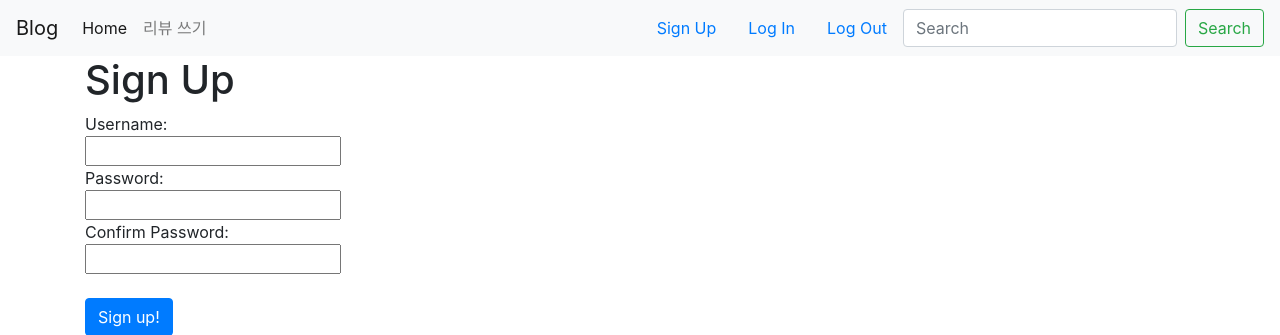
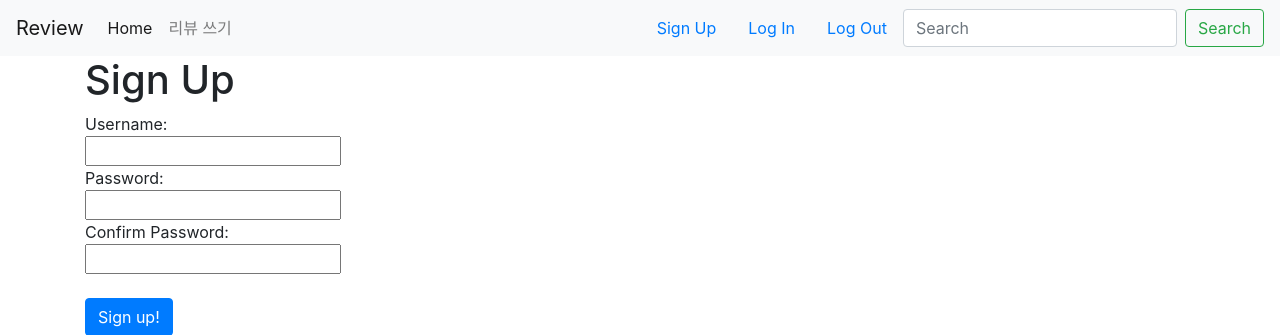
Before and after one commit to sebana/book_review, a Django app: page /accounts/signup/ in a window 1280 px wide. Shown: the top 335 px of the page. Run offline with Django 3.2, Linux system fonts and the light colour scheme; some libraries are stand-ins or nearby versions.

Commit message:
third commit

```diff
--- a/secondproject/templates/base.html
+++ b/secondproject/templates/base.html
@@ -2,7 +2,7 @@
 
 <body>
 <nav class="navbar navbar-expand-lg navbar-light bg-light">
-    <a class="navbar-brand" href="/">Blog</a>
+    <a class="navbar-brand" href="/">Review</a>
     <button class="navbar-toggler" type="button" data-toggle="collapse" data-target="#navbarSupportedContent" aria-controls="navbarSupportedContent" aria-expanded="false" aria-label="Toggle navigation">
       <span class="navbar-toggler-icon"></span>
     </button>
```
